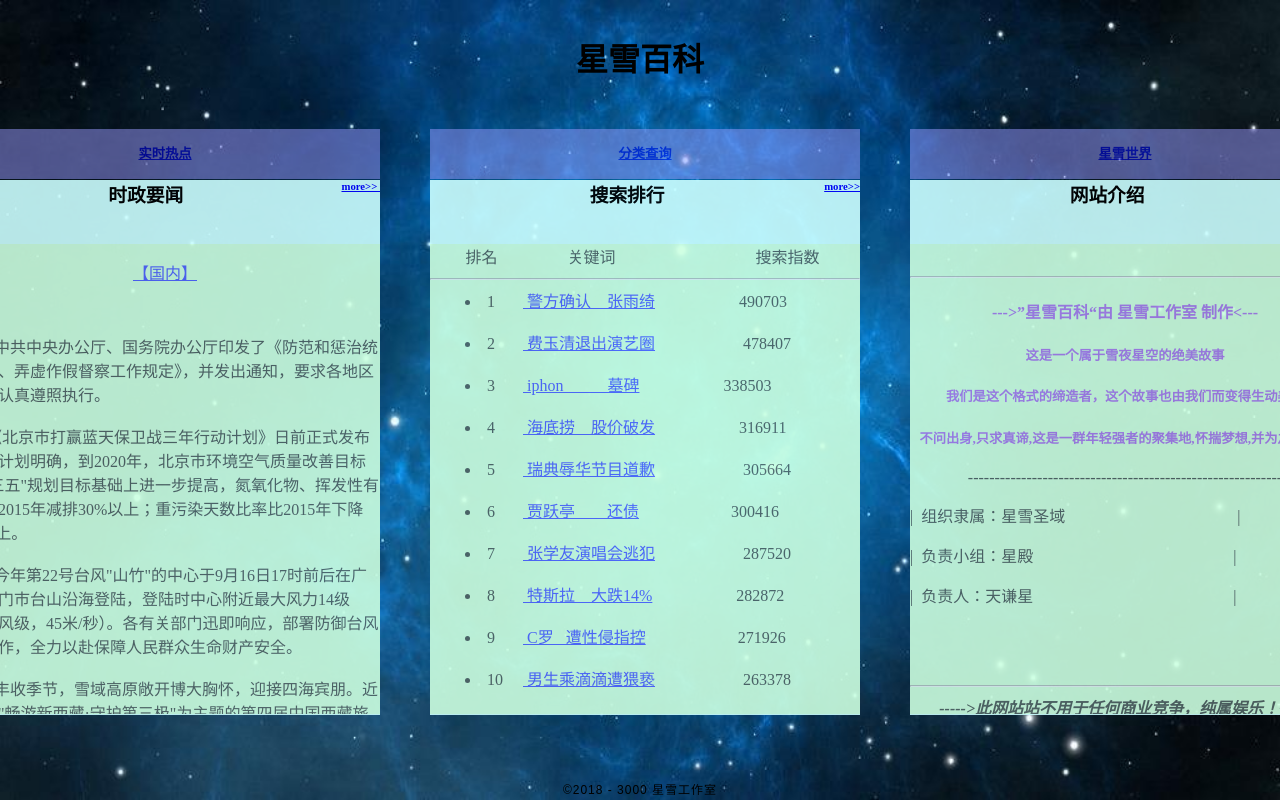
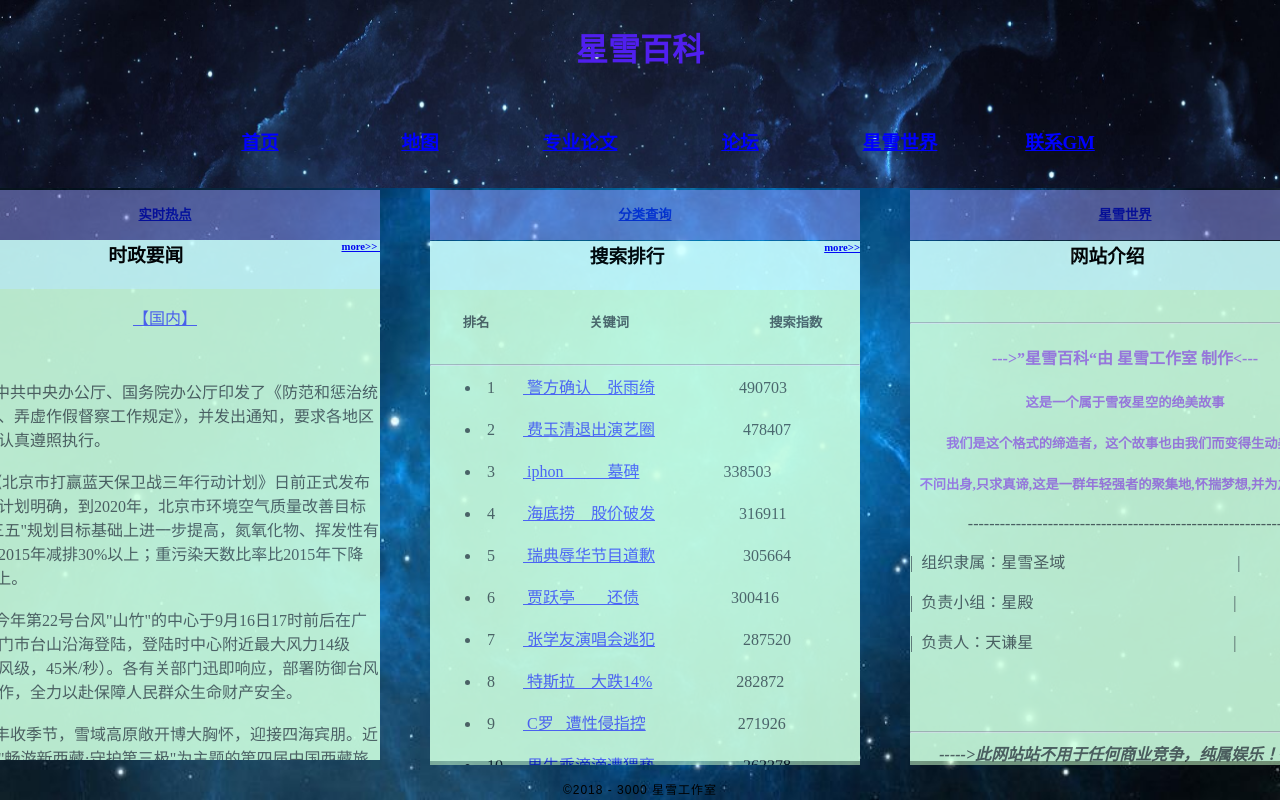
Before and after one commit to sleepy-god/snow, a plain HTML site: page index.html in a window 1280 px wide. Shown: the top 800 px of the page. Drawn offline with Linux system fonts and the light colour scheme.

Commit message:
Update index.html

```diff
--- a/index.html
+++ b/index.html
@@ -9,10 +9,35 @@
 		a:hover {color: #00FF00} /* 鼠标移动到链接上 */
 		a:active {color: #0000FF}
 		#header{
-			padding:5px;
+			background-image: url(星空.jpeg);
+			background-repeat: no-repeat;
+			background-attachment: fixed;
+			background-size:100% 100%;
+			position:relative;
 			text-align:center;
 			float:none;
+			margin-top: -15px;
+			margin-left: -15px;
+			margin-right: -15px;
+			padding-top:10px;
 			opacity: 1;
+		}
+		nav{
+		text-align: center;
+		display: flex;
+		justify-content: center;
+		}
+		.rim{
+			margin-top: -20px;
+		}
+		.navigation{
+
+		}
+		#header_nav{
+			   list-style: none;
+			float: left; //向左排列
+			margin-left: 25px;
+			width: 160px;
 		}
 		.box{
 			display: flex;
@@ -33,37 +58,39 @@
 		.art1{
 			background-color:#CFF;
 			width:430px;
-			height:535px;
+			height:520px;
 			margin-left:60px;
 			margin-right: 50px;
-			margin-top: -24px;
+			margin-top: -25px;
+			padding-bottom: -15px;
 			text-align:center;
 			opacity:0.9;
 			}
 		.art2{
 			background-color:#CFF;
 			width:430px;
-			height:535px;
+			height:520px;
+			opacity:0.9;
+			margin-left: auto;
+			margin-right: 50px;
+			margin-top: -24px;
+			padding-bottom: -15px;
+			text-align:center;
+			}
+		.art3{
+			background-color:#CFF;
+			width:430px;
+			height:520px;
 			opacity:0.9;
 			margin-left: auto;
 			margin-right: 50px;
 			margin-top: -24px;
 			text-align:center;
 			}
-		.art3{
-			background-color:#CFF;
-			width:430px;
-			height:535px;
-			opacity:0.9;
-			margin-left: auto;
-			margin-right: 50px;
-			margin-top: -24px;
-			text-align:center;
-			}
-		}
+
 		#art2_pm{margin-left:20px;margin-right:50px;margin-bottom:2px;}
-		#art2_gjc{margin-left:70px;margin-right:70px;margin-bottom:2px;}
-		#art2_sszs{margin-left:70px;margin-right: 5px;margin-bottom:2px;}
+		#art2_gjc{margin-left:50px;margin-right:70px;margin-bottom:2px;}
+		#art2_sszs{margin-left:70px;margin-right: 25px;margin-bottom:2px;}
 		#order{float:left;margin-left:35px;}
 		#more{
 			float:right;
@@ -71,12 +98,23 @@
 		.artical{
 			background-color:#CFC;
 			width:430px;
-			height:470px;
+			height:475px;
 			overflow-x:auto;
 			overflow-y:auto;
 			text-align:left;
 			opacity:0.6;
-
+			}
+		#artical_art1{
+			background-color:#CFC;
+			width:430px;
+			height: 471px;
+			overflow-x:auto;
+			overflow-y:auto;
+			text-align:left;
+			opacity:0.6;
+		}
+		.opt_nav{
+			margin-bottom: -15px;
 		}
 		#artical_art2{
 			float:left;
@@ -111,20 +149,39 @@
 		background-attachment: fixed;
 		background-size:100% 100%;
 		position:relative;
+
 		}
+
+
 </style>
+	<script>
+
+	</script>
 </head>
-
 <body style="background-color:#9CC;">
 	<div id="header">
-	  <h1>星雪百科</h1></div>
+	  <h1 style="color: hsla(254,87%,53%,1.00)">星雪百科</h1>
+		<nav draggable="true">
+			<ul>
+				<li id="header_nav"><a href="星雪百科.html" class="navigation"><h3>首页</h3></a></li>
+				<li id="header_nav"><a href="https://map.baidu.com" class="navigation"><h3>地图</h3></a></li>
+				<li id="header_nav"><a href="http://www.cnki.net" class="navigation"><h3>专业论文</h3></a></li>
+				<li id="header_nav"><a href="bbs.html" class="navigation"><h3>论坛</h3></a></li>
+				<li id="header_nav"><a href="star.html" class="navigation"><h3>星雪世界</h3></a></li>
+				<li id="header_nav"><a href="contact" class="navigation"><h3>联系GM</h3></a></li>
+			</ul>
+	</nav>
+	</div>
+
 	<div class="box">
-		<div>
+		<div class="rim">
 			<div class="opt" id="opt1"><a href="http://news.ifeng.com/"><h5>实时热点</h5></a></div>
 			<div class="art1">
 					<h6><div id="more"><a href="http://politics.people.com.cn/"> more>>&nbsp;</a></div></h6>
+					<div class="opt_nav">
 						<h3>时政要闻</h3><br/>
-				   <div  class="artical">
+					</div>
+				   <div id="artical_art1">
 			<a href="https://news.sina.com.cn/china/"><p align="center">【国内】</p></a><br />
 				<p>    &nbsp;&nbsp;&nbsp;&nbsp;     1、中共中央办公厅、国务院办公厅印发了《防范和惩治统计造假、弄虚作假督察工作规定》，并发出通知，要求各地区各部门认真遵照执行。<br /><br />
 
@@ -162,17 +219,21 @@
 				</div>
 			</div>
 		</div>
-			<div >
+			<div class="rim">
 				<div class="opt"><a href="https://baike.baidu.com/"><h5>分类查询</h5></a></div>
 				<div class="art2">
 					<h6><div id="more"><a href="https://www.baidu.com/link?url=0lZaYhHXYaOHGQHQNbnoWvh9VCgXsxqoygKXvuKEcM3&wd=&eqid=f75a2e580004361f000000025bab8d48"> more>> </a></div></h6>
+					<div class="opt_nav">
 						<h3>搜索排行</h3>
+					</div>
 				<br/>
 				<div class="artical">
 					<div class="box">
-					<div id="art2_pm">排名</div>
-					<div id="art2_gjc">关键词</div>
-						<div id="art2_sszs">搜索指数</div></div><hr/>
+					<div id="art2_pm"><h5>排名</h5></div>
+					<div id="art2_gjc">
+					  <h5>关键词</h5>
+					</div>
+						<div id="art2_sszs"><h5>搜索指数</h5></div></div><hr/>
 
 					<div id="order">
 						<form>
@@ -222,13 +283,15 @@
 				</div>
 				</div>
 			</div>
-		<div>
+		<div class="rim">
 			<div class="opt"><a href="https://www.bilibili.com/"><h5>星雪世界</h5></a></div>
 			<div class="art3">
 				<h6><div id="more"><a href="https://www.baidu.com/link?url=0lZaYhHXYaOHGQHQNbnoWvh9VCgXsxqoygKXvuKEcM3&wd=&eqid=f75a2e580004361f000000025bab8d48"> more>> </a></div></h6>
+				<div class="opt_nav">
 					<h3>网站介绍</h3><br/>
+				</div>
 				<div class="artical" id="intro">
-					<marquee direction="right"> 欢迎来到我们的世界！<br /></marquee><hr/>
+					<marquee direction="right" scrolldelay="1"> 欢迎来到我们的世界！<br /></marquee><hr/>
 					<h4 id="col1">--->”星雪百科“由&nbsp;星雪工作室&nbsp;制作<---</h4>
 					<h5 id="col1">这是一个属于雪夜星空的绝美故事</h5>
 					<h5 id="col1">我们是这个格式的缔造者，这个故事也由我们而变得生动美妙</h5>
```
Lines whose indentation alone changed are shown as unchanged.
